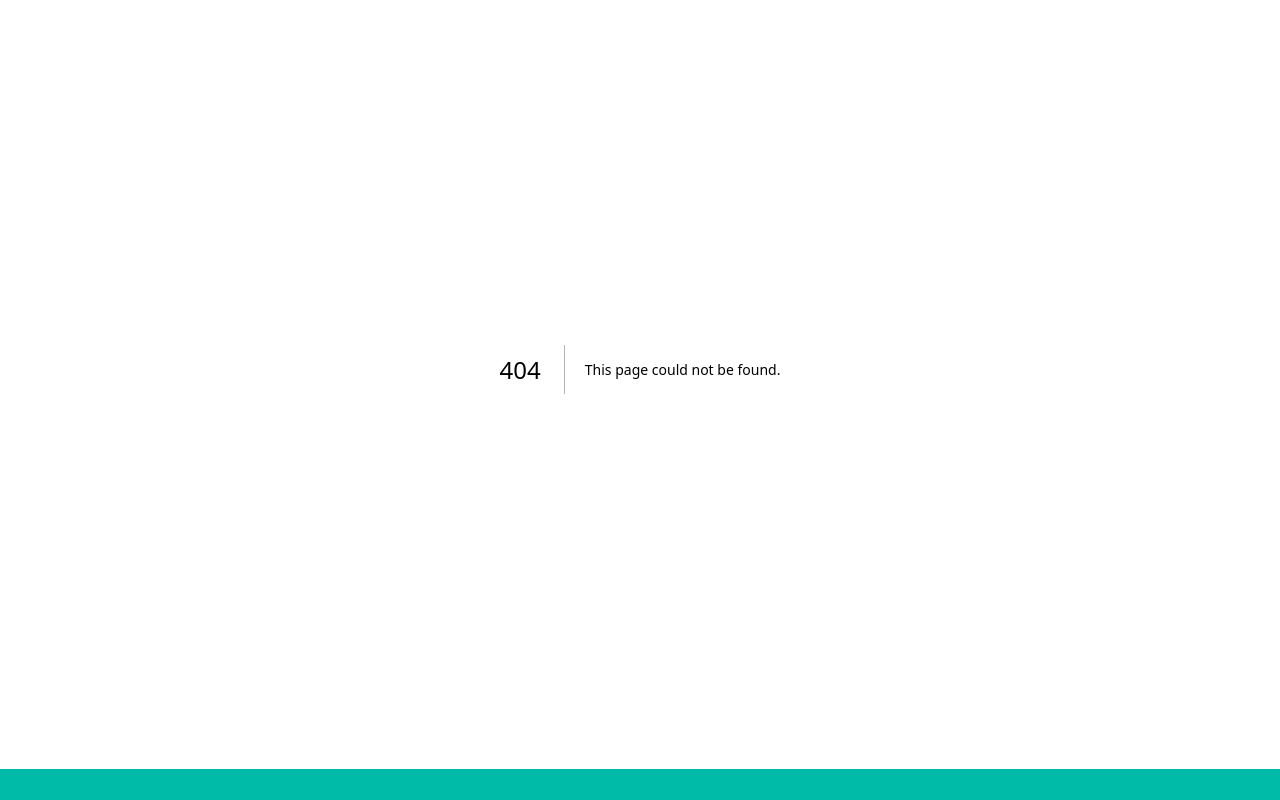
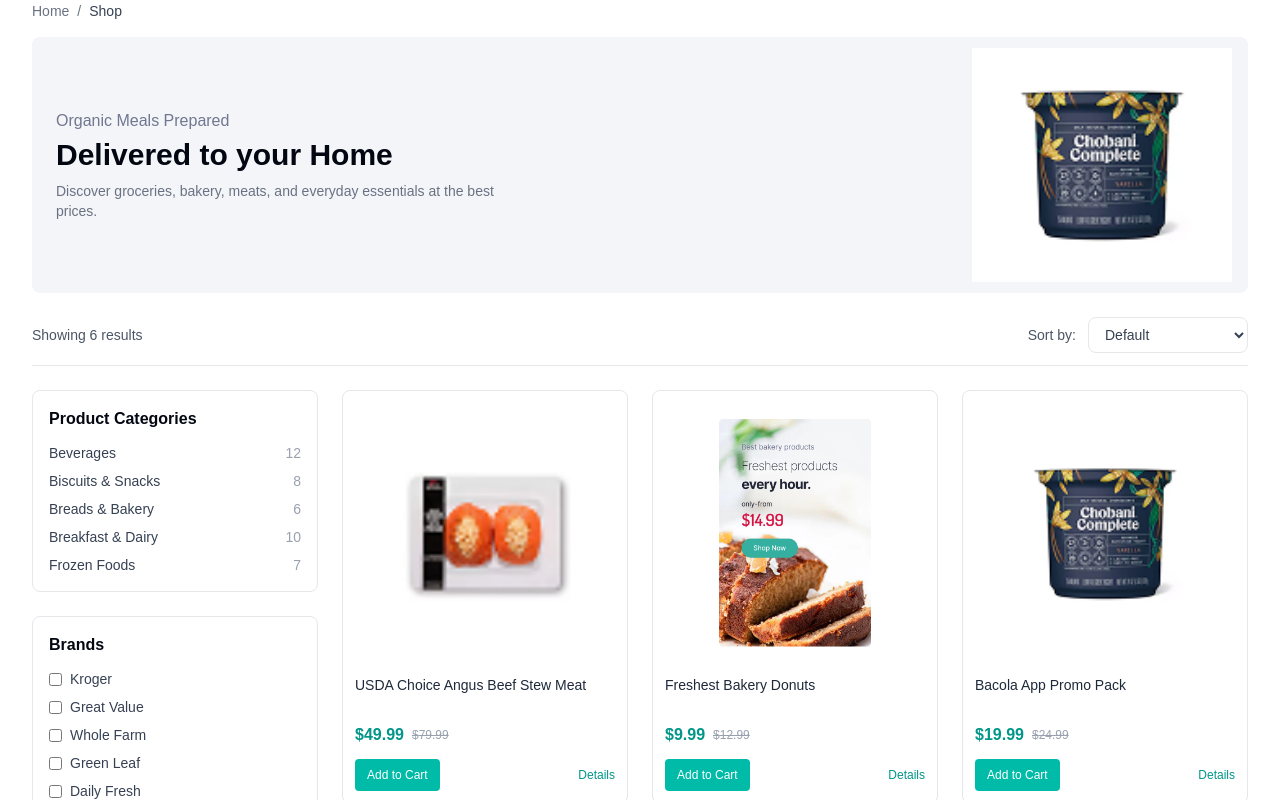
Before and after one commit to Basta97/E-COMMERCE-Web-Master, a Next.js app: page /shop in a window 1280 px wide. Before the commit this address had no page. Shown: the part 320-1120 px from the top of the page. Built offline with nearby package versions, Linux system fonts and the light colour scheme.

Commit message:
add the shop page ui and and modify some error in the project

```diff
--- /dev/null
+++ b/app/shop/page.tsx
@@ -0,0 +1,177 @@
+import Image from "next/image";
+import Link from "next/link";
+
+// Simple mock product list for the grid (uses existing public images)
+const products = [
+  {
+    id: 1,
+    name: "USDA Choice Angus Beef Stew Meat",
+    price: 49.99,
+    oldPrice: 79.99,
+    image: "/images/Trending.png",
+    rating: 4.5,
+  },
+  {
+    id: 2,
+    name: "Freshest Bakery Donuts",
+    price: 9.99,
+    oldPrice: 12.99,
+    image: "/images/freshProduct.png",
+    rating: 4.0,
+  },
+  {
+    id: 3,
+    name: "Bacola App Promo Pack",
+    price: 19.99,
+    oldPrice: 24.99,
+    image: "/images/HotProductOffer.png",
+    rating: 4.2,
+  },
+  {
+    id: 4,
+    name: "Assorted Beverages Pack",
+    price: 14.49,
+    oldPrice: 18.99,
+    image: "/images/Trending.png",
+    rating: 4.1,
+  },
+  {
+    id: 5,
+    name: "Organic Breakfast Cereal",
+    price: 7.99,
+    oldPrice: 10.99,
+    image: "/images/freshProduct.png",
+    rating: 4.3,
+  },
+  {
+    id: 6,
+    name: "Frozen Mixed Vegetables",
+    price: 6.49,
+    oldPrice: 8.49,
+    image: "/images/Trending.png",
+    rating: 4.0,
+  },
+];
+
+export default function ShopPage() {
+  return (
+    <div className="max-w-7xl mx-auto px-4 sm:px-6 lg:px-8 py-8">
+      {/* Breadcrumb */}
+      <nav className="text-sm text-gray-500 mb-4" aria-label="Breadcrumb">
+        <ol className="list-reset flex">
+          <li>
+            <Link href="/" className="hover:text-teal-600">Home</Link>
+          </li>
+          <li className="mx-2">/</li>
+          <li className="text-gray-700">Shop</li>
+        </ol>
+      </nav>
+
+      {/* Banner */}
+      <div className="w-full h-40 sm:h-52 md:h-64 bg-[#F3F5F9] rounded-md mb-6 flex items-center justify-between overflow-hidden">
+        <div className="p-6">
+          <p className="text-[#71778E] mb-1">Organic Meals Prepared</p>
+          <h2 className="text-2xl md:text-3xl font-semibold mb-2">Delivered to your Home</h2>
+          <p className="text-sm text-gray-500 max-w-md">Discover groceries, bakery, meats, and everyday essentials at the best prices.</p>
+        </div>
+        <div className="hidden sm:block mr-4">
+          <Image src="/images/HotProductOffer.png" width={260} height={160} alt="Shop banner" />
+        </div>
+      </div>
+
+      {/* Toolbar */}
+      <div className="flex items-center justify-between border-b border-gray-200 pb-3 mb-6 text-sm">
+        <div className="text-gray-600">Showing {products.length} results</div>
+        <div className="flex items-center gap-3">
+          <label htmlFor="sorting" className="text-gray-600">Sort by:</label>
+          <select id="sorting" className="border rounded-md px-3 py-2 text-gray-700">
+            <option>Default</option>
+            <option>Price: Low to High</option>
+            <option>Price: High to Low</option>
+            <option>Rating</option>
+          </select>
+        </div>
+      </div>
+
+      <div className="grid grid-cols-1 lg:grid-cols-4 gap-6">
+        {/* Sidebar */}
+        <aside className="lg:col-span-1 space-y-6">
+          {/* Categories */}
+          <section className="border rounded-md p-4">
+            <h3 className="font-semibold mb-3">Product Categories</h3>
+            <ul className="space-y-2 text-sm text-gray-700">
+              <li className="flex items-center justify-between"><span>Beverages</span><span className="text-gray-400">12</span></li>
+              <li className="flex items-center justify-between"><span>Biscuits & Snacks</span><span className="text-gray-400">8</span></li>
+              <li className="flex items-center justify-between"><span>Breads & Bakery</span><span className="text-gray-400">6</span></li>
+              <li className="flex items-center justify-between"><span>Breakfast & Dairy</span><span className="text-gray-400">10</span></li>
+              <li className="flex items-center justify-between"><span>Frozen Foods</span><span className="text-gray-400">7</span></li>
+            </ul>
+          </section>
+
+          {/* Brands */}
+          <section className="border rounded-md p-4">
+            <h3 className="font-semibold mb-3">Brands</h3>
+            <div className="space-y-2 text-sm text-gray-700">
+              {[
+                "Kroger",
+                "Great Value",
+                "Whole Farm",
+                "Green Leaf",
+                "Daily Fresh",
+              ].map((b) => (
+                <label key={b} className="flex items-center gap-2">
+                  <input type="checkbox" className="accent-teal-600" />
+                  <span>{b}</span>
+                </label>
+              ))}
+            </div>
+          </section>
+
+          {/* Price Filter (static) */}
+          <section className="border rounded-md p-4">
+            <h3 className="font-semibold mb-3">Price</h3>
+            <input type="range" min={0} max={100} defaultValue={50} className="w-full" />
+            <div className="flex justify-between text-sm text-gray-600 mt-2">
+              <span>$0</span>
+              <span>$100</span>
+            </div>
+          </section>
+
+          {/* Promo */}
+          <section className="border rounded-md p-0 overflow-hidden">
+            <Image src="/images/HotProductOffer.png" alt="Promo" width={420} height={560} className="w-full h-auto" />
+          </section>
+        </aside>
+
+        {/* Product Grid */}
+        <main className="lg:col-span-3">
+          <div className="grid grid-cols-2 sm:grid-cols-3 lg:grid-cols-3 gap-4 sm:gap-6">
+            {products.map((p) => (
+              <div key={p.id} className="group border rounded-md p-3 hover:shadow-sm transition">
+                <div className="relative w-full aspect-square mb-3 bg-white">
+                  <Image src={p.image} alt={p.name} fill className="object-contain p-4" />
+                </div>
+                <h4 className="text-sm font-medium text-gray-800 line-clamp-2 min-h-[40px]">{p.name}</h4>
+                <div className="mt-2 flex items-center gap-2">
+                  <span className="text-teal-600 font-semibold">${p.price.toFixed(2)}</span>
+                  <span className="text-gray-400 line-through text-xs">${p.oldPrice.toFixed(2)}</span>
+                </div>
+                <div className="mt-3 flex items-center justify-between">
+                  <button className="text-xs bg-teal-500 text-white px-3 py-2 rounded hover:bg-teal-600">Add to Cart</button>
+                  <Link href={`/products/${p.id}`} className="text-xs text-teal-600 hover:underline">Details</Link>
+                </div>
+              </div>
+            ))}
+          </div>
+
+          {/* Pagination (static) */}
+          <div className="flex items-center justify-center gap-2 mt-8">
+            {[1,2,3,4].map((i) => (
+              <button key={i} className={`h-8 w-8 rounded-sm border text-sm ${i===1 ? 'bg-teal-500 text-white border-teal-500' : 'hover:border-teal-500 hover:text-teal-600'}`}>{i}</button>
+            ))}
+          </div>
+        </main>
+      </div>
+    </div>
+  );
+}
--- a/components/HomePage/Navbar.tsx
+++ b/components/HomePage/Navbar.tsx
@@ -309,7 +309,7 @@
                 />
                 BEVERAGES
               </li>
-              <li>BLOG</li>
+                <Link href={"/blog"}>BLOG</Link>
               <Link href={"/contact"}>CONTACT</Link>
             </ul>
           </div>
--- a/package.json
+++ b/package.json
@@ -10,9 +10,12 @@
   },
   "dependencies": {
     "@hookform/resolvers": "^5.2.2",
+    "@radix-ui/react-checkbox": "^1.3.3",
     "@radix-ui/react-dialog": "^1.1.15",
     "@radix-ui/react-dropdown-menu": "^2.1.16",
     "@radix-ui/react-label": "^2.1.8",
+    "@radix-ui/react-radio-group": "^1.3.8",
+    "@radix-ui/react-select": "^2.2.6",
     "@radix-ui/react-separator": "^1.1.8",
     "@radix-ui/react-slot": "^1.2.4",
     "@reduxjs/toolkit": "^2.10.1",
```
Also changed, not shown: 1 other file (tests, documents, lock files or other folders).
